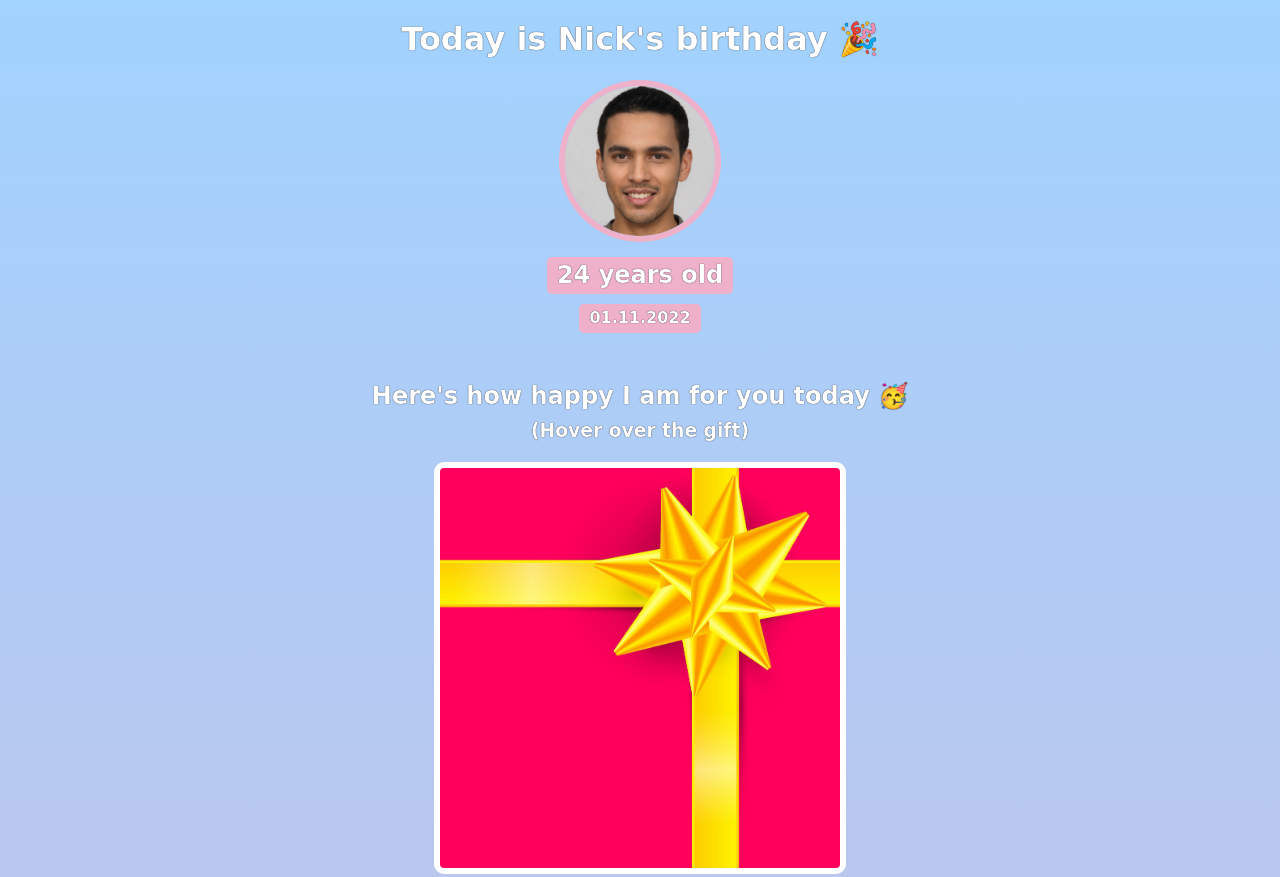
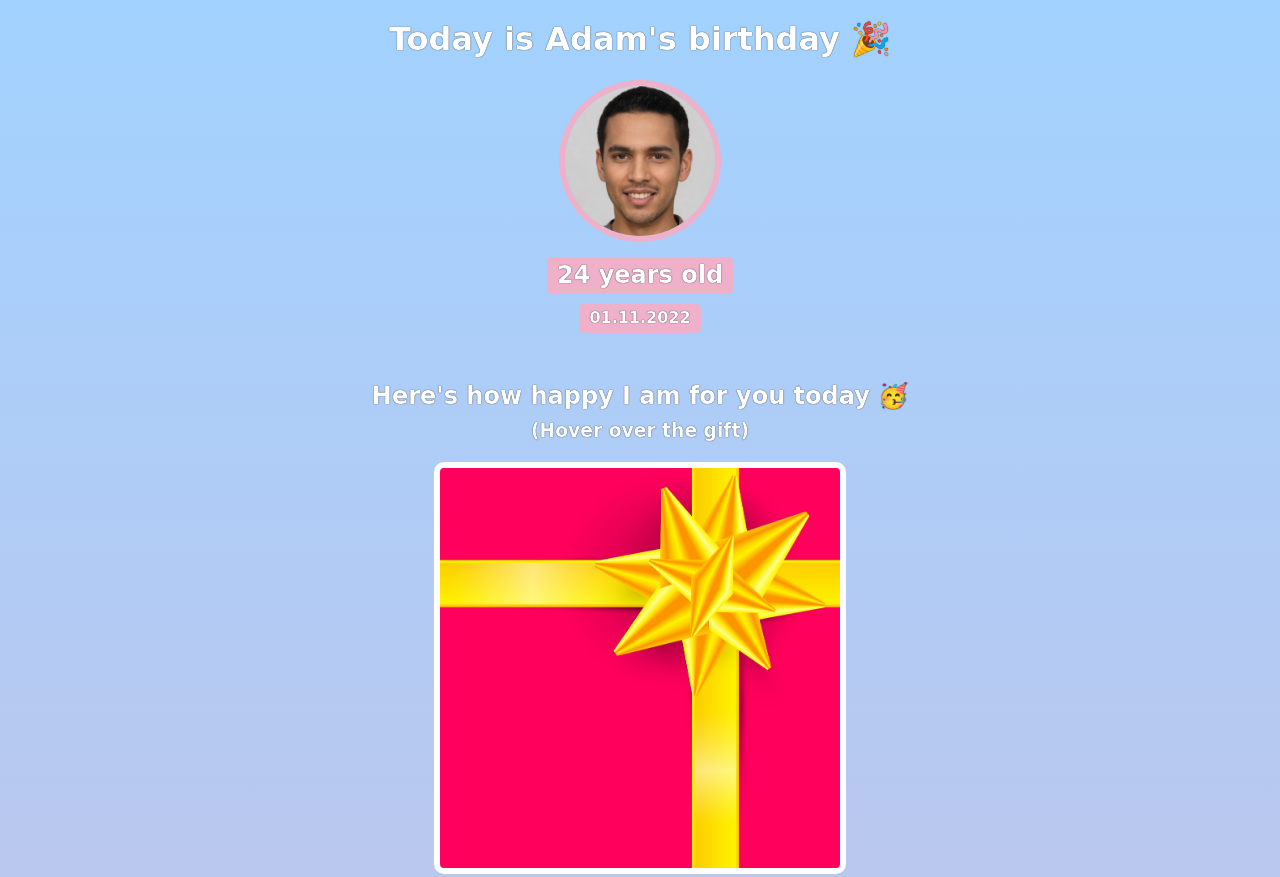
Before and after one commit to AdamBadran/birthday-gift-site, a website built with Vite: page index.html in a window 1280 px wide. Shown: the top 877 px of the page. Built offline with nearby package versions, Linux system fonts and the light colour scheme; a web font is replaced by a local one.

Commit message:
Change the name to Adam

```diff
--- a/index.html
+++ b/index.html
@@ -7,7 +7,7 @@
     </head>
     <body>
         <div id="header">
-            <h1>Today is Nick's birthday 🎉</h1>
+            <h1>Today is Adam's birthday 🎉</h1>
             <img id="bff-img" src="images/nick.jpg">
             <h2 id="bday-age">24 years old</h2>
             <h4 id="bday-date">01.11.2022</h4>
```
